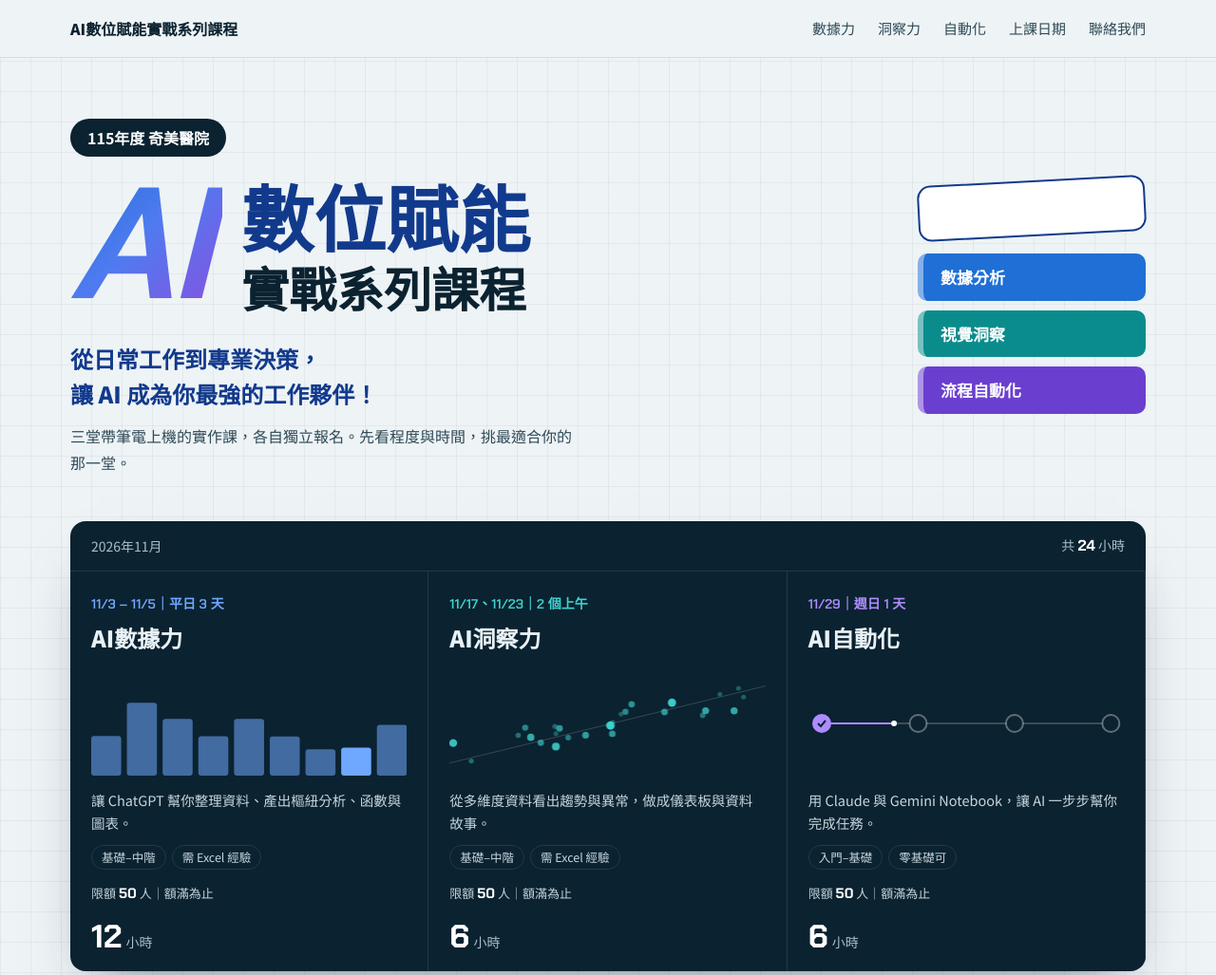
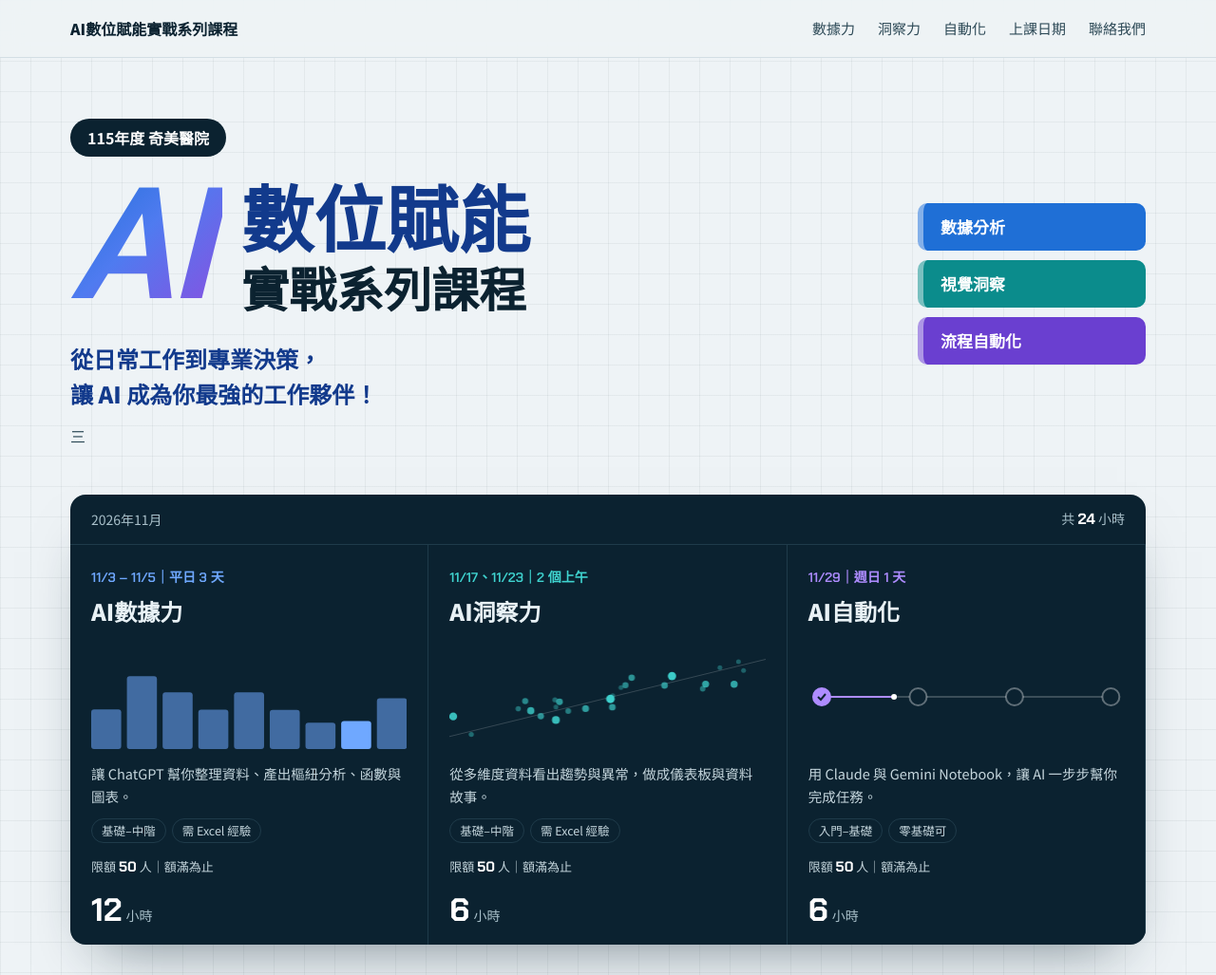
Before and after one commit to 9400office-boop/11511AI-courses, a plain HTML site: page index.html in a window 1280 px wide. Shown: the top 1027 px of the page at 95% size. Drawn offline with Linux system fonts and the light colour scheme.

Commit message:
Update index.html

```diff
--- a/index.html
+++ b/index.html
@@ -238,10 +238,9 @@ footer{border-top:1px solid var(--line);padding:24px 0;color:var(--muted);font-s
         <p class="pill">115年度 奇美醫院</p>
         <h1><span class="ai">AI</span><span class="h1a">數位賦能</span><span class="h1b">實戰系列課程</span></h1>
         <p class="tagline">從日常工作到專業決策，<br>讓 AI 成為你最強的工作夥伴！</p>
-        <p class="lede"><span class="c4-part">四</span><span class="no-c4">三</span>堂帶筆電上機的實作課，各自獨立報名。先看程度與時間，挑最適合你的那一堂。</p>
+        <p class="lede"><span class="c4-part">四</span><span class="no-c4">三</span></p>
       </div>
       <aside class="hero-side">
-        <p class="motto"><br></p>
         <ul class="skills">
           <li class="k1"><a href="#c1">數據分析</a></li>
           <li class="k2"><a href="#c2">視覺洞察</a></li>
```
